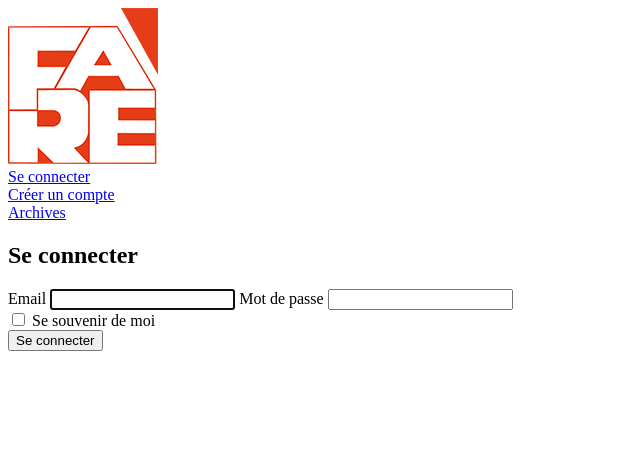
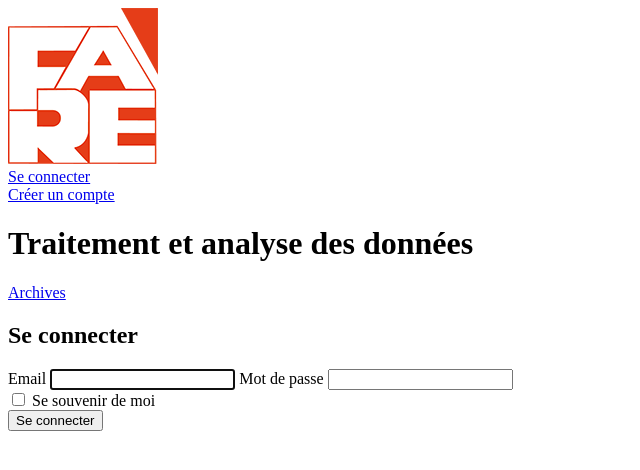
Before and after one commit to BenjaminDbse/project-FARE, a Symfony app: template templates/security/login.html.twig in a window 1280 px wide. Shown: the top 470 px of the page, without its empty margins (0-640 px from the left). Run offline with Twig, Linux system fonts and the light colour scheme; the template is opened without the code that fills it, so the values that code supplies are empty; some libraries are stand-ins or nearby versions.

Commit message:
change size title

```diff
--- a/assets/styles/app.scss
+++ b/assets/styles/app.scss
@@ -15,10 +15,6 @@ $light: #d2d2d2;
   background-color: $light;
   height: $heighttrait;
   width: $widthtrait;
-}
-
-.sloganTitle {
-  font-size: 24px;
 }
 
 a {
--- a/templates/base.html.twig
+++ b/templates/base.html.twig
@@ -57,11 +57,11 @@
         {% endfor %}
     {% endblock %}
 </header>
-{# {% block slogan %}
-        <div class="align-self-center  pt-5">
-            <h1 class="sloganTitle">Traitement et analyse des données de situation de feu et de non feu.</h1>
-        </div>
-    {% endblock %} #}
+<mainTitle>
+    {% block slogan %}
+        <h1 class="sloganTitle text-center text-secondary font-weight-bolder">Traitement et analyse des données</h1>
+    {% endblock %}
+</mainTitle>
 {% block navbar %} {% include '_include/_navbar.html.twig' %} {% endblock %}
 {% block body %}{% endblock %}
 {% block javascripts %}
--- a/templates/home/home.html.twig
+++ b/templates/home/home.html.twig
@@ -3,7 +3,7 @@
 {% block title %}{{ parent() }} Accueil{% endblock %}
 
 {% block body %}
-    <h2 class="text-center m-5 font-weight-bold">Dernières données importées</h2>
+    <h2 class="text-center m-5">Dernières données importées</h2>
     <div class="container card">
         <table class="table table-responsive-lg text-dark text-center">
             <tbody>
--- a/templates/security/login.html.twig
+++ b/templates/security/login.html.twig
@@ -7,7 +7,7 @@
         {% if error %}
             <div class="alert alert-danger">{{ error.messageKey|trans(error.messageData, 'security') }}</div>
         {% endif %}
-            <h2 class="text-center my-5 text-secondary font-weight-bold">Se connecter</h2>
+            <h2 class="text-center my-5 text-secondary">Se connecter</h2>
             <div class="container">
             <label for="inputEmail">Email</label>
             <input type="email" value="{{ last_username }}" name="email" id="inputEmail" class="form-control" required
```
